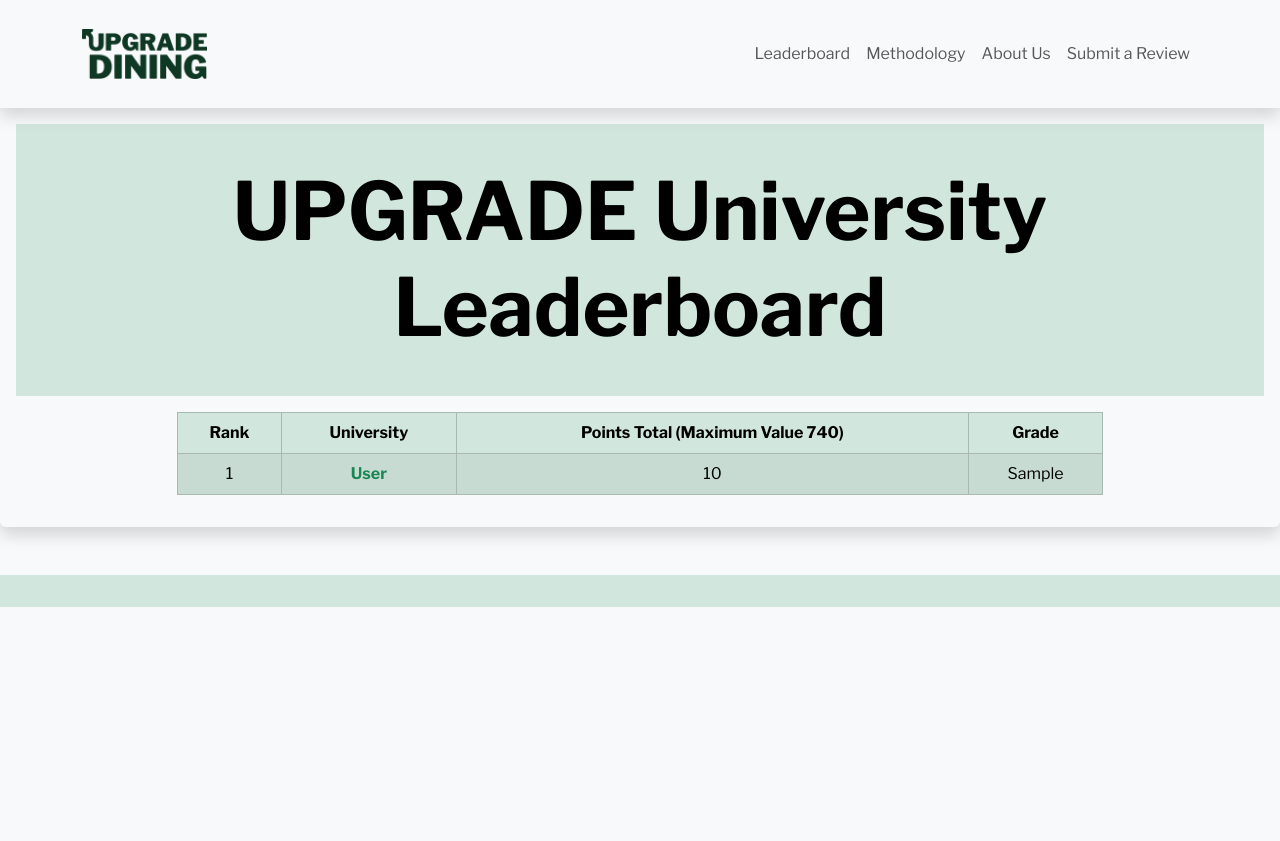
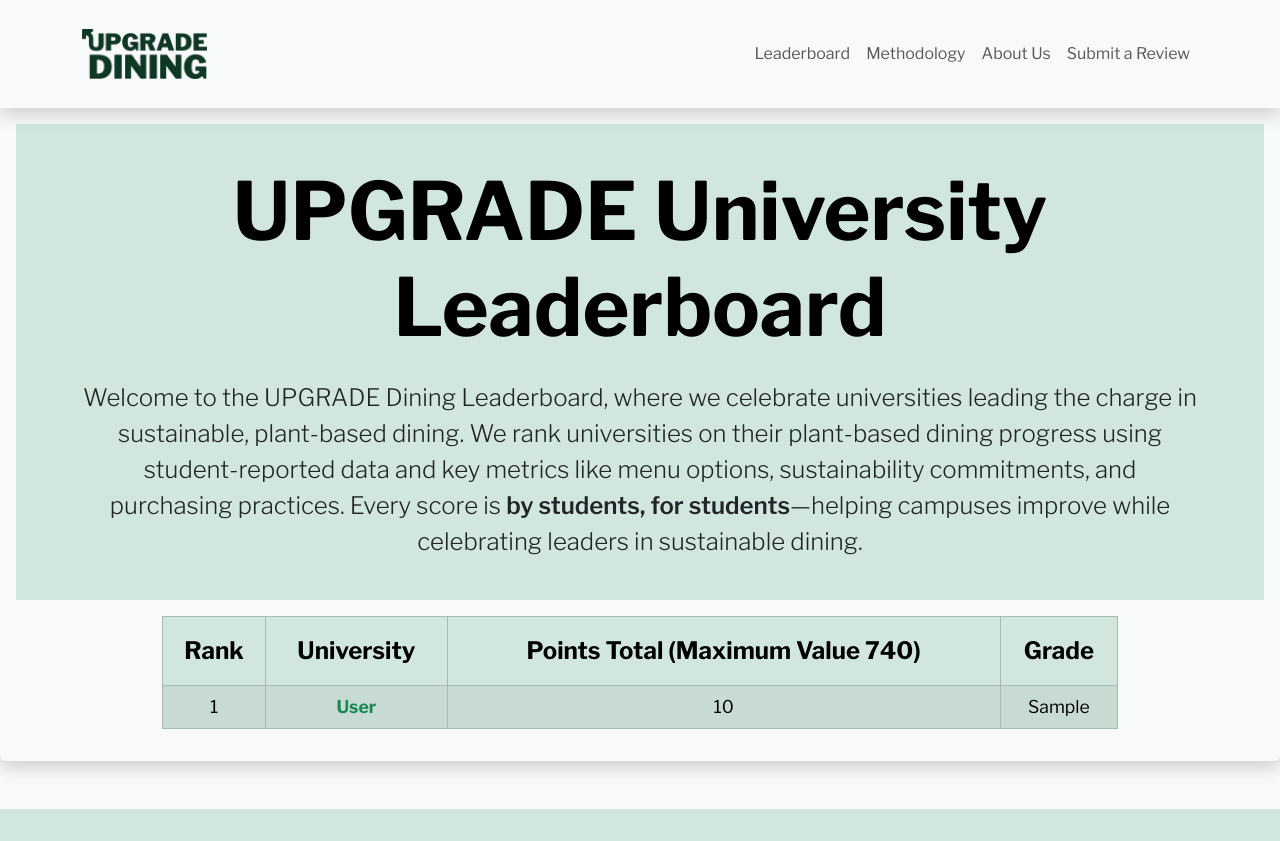
Before and after one commit to harperdunn/pbRating, a Django app: page / in a window 1280 px wide. Before the commit the page ends 607 px from the top, so only its background shows below. Run offline with Django 5.2, Linux system fonts and the light colour scheme; tables that the repository leaves empty hold one stand-in row (values such as "Sample post"); some libraries are stand-ins or nearby versions.

Commit message:
formatting updates

```diff
--- a/pbrProject/leaderboard/templates/unidetails.html
+++ b/pbrProject/leaderboard/templates/unidetails.html
@@ -38,7 +38,7 @@
                 <!-- money icon -->
                 <i class="bi bi-cash-coin h1"></i>
                 {%if university.animal_based_percentage > 99 %}
-                <p class="display-2 my-4 text-danger fw-bold">UNREPORTED</p>
+                <p class="display-5 my-4 text-danger fw-bold">UNREPORTED</p>
                 <h5 class="card-title">% of yearly food purchases that are on animal-based products.</h5>
 
                 {% else %}
--- a/pbrProject/leaderboard/templates/unis.html
+++ b/pbrProject/leaderboard/templates/unis.html
@@ -4,18 +4,23 @@
 {% block content %}
     <div class="text-center bg-success-subtle p-3">
         <h1 class="display-1 my-4 text-black fw-bold">UPGRADE University Leaderboard</h1>
+        <div class="container mb-4">
+            <p class="lead fs-4 text-dark">
+                Welcome to the UPGRADE Dining Leaderboard, where we celebrate universities leading the charge in sustainable, plant-based dining. We rank universities on their plant-based dining progress using student-reported data and key metrics like menu options, sustainability commitments, and purchasing practices. Every score is <span class="fw-semibold">by students, for students</span>—helping campuses improve while celebrating leaders in sustainable dining.<br>
+            </p>
+        </div>
     </div>
 
-    <div class="container">
+    <div class="container-fluid px-lg-5">
         <div class="row justify-content-center">
-            <div class="col-12 col-md-10"> <!-- Adjust the width as needed -->
-                        <table class="table table-success table-striped table-bordered my-3 box-shadow">
+            <div class="col-12 col-xl-10 mx-auto"> <!-- Adjust the width as needed -->
+                        <table class="table table-success table-striped table-bordered my-3 box-shadow" style="font-size: 1.1rem;">
                             <thead>
-                                <tr>
-                                    <th>Rank</th>
-                                    <th>University</th>
-                                    <th>Points Total (Maximum Value 740)</th>
-                                    <th>Grade</th>
+                                <tr class="fs-4">
+                                    <th class="py-3">Rank</th>
+                                    <th class="py-3">University</th>
+                                    <th class="py-3">Points Total (Maximum Value 740)</th>
+                                    <th class="py-3">Grade</th>
                                 </tr>
                             </thead>
                             <tbody>
```
